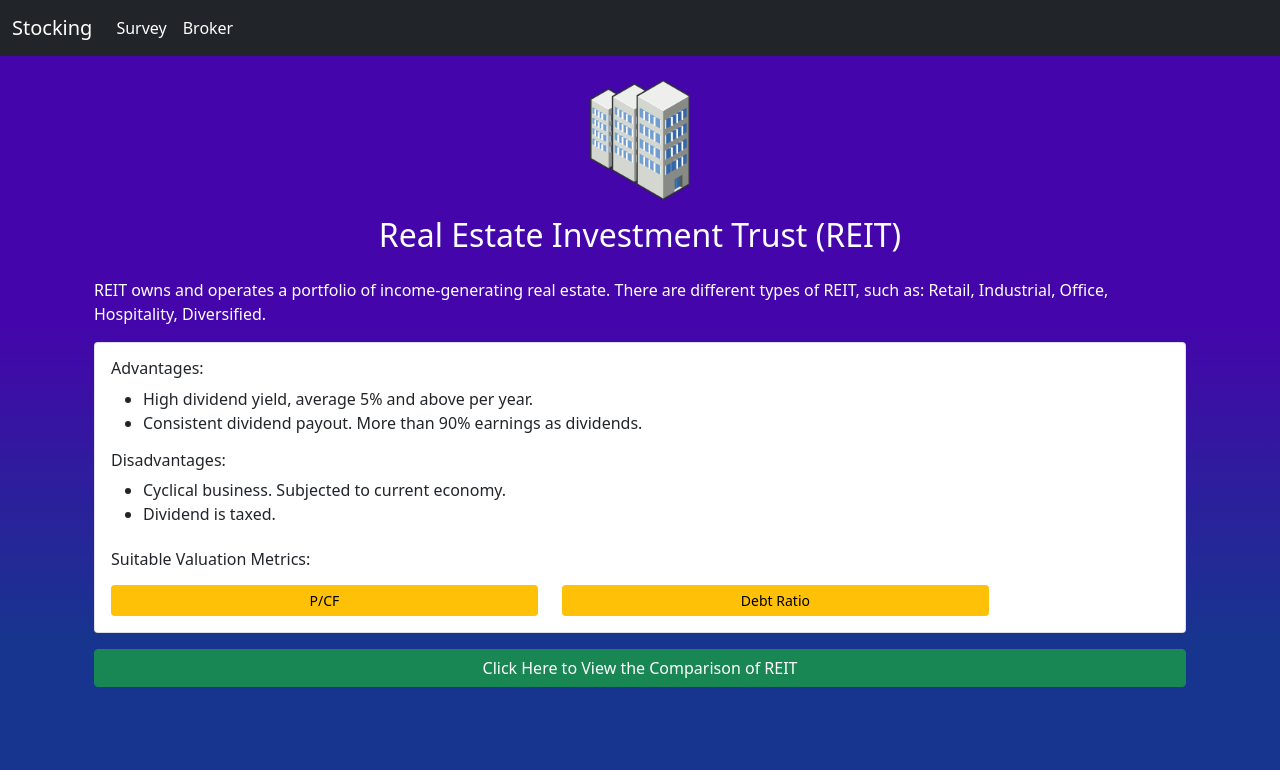
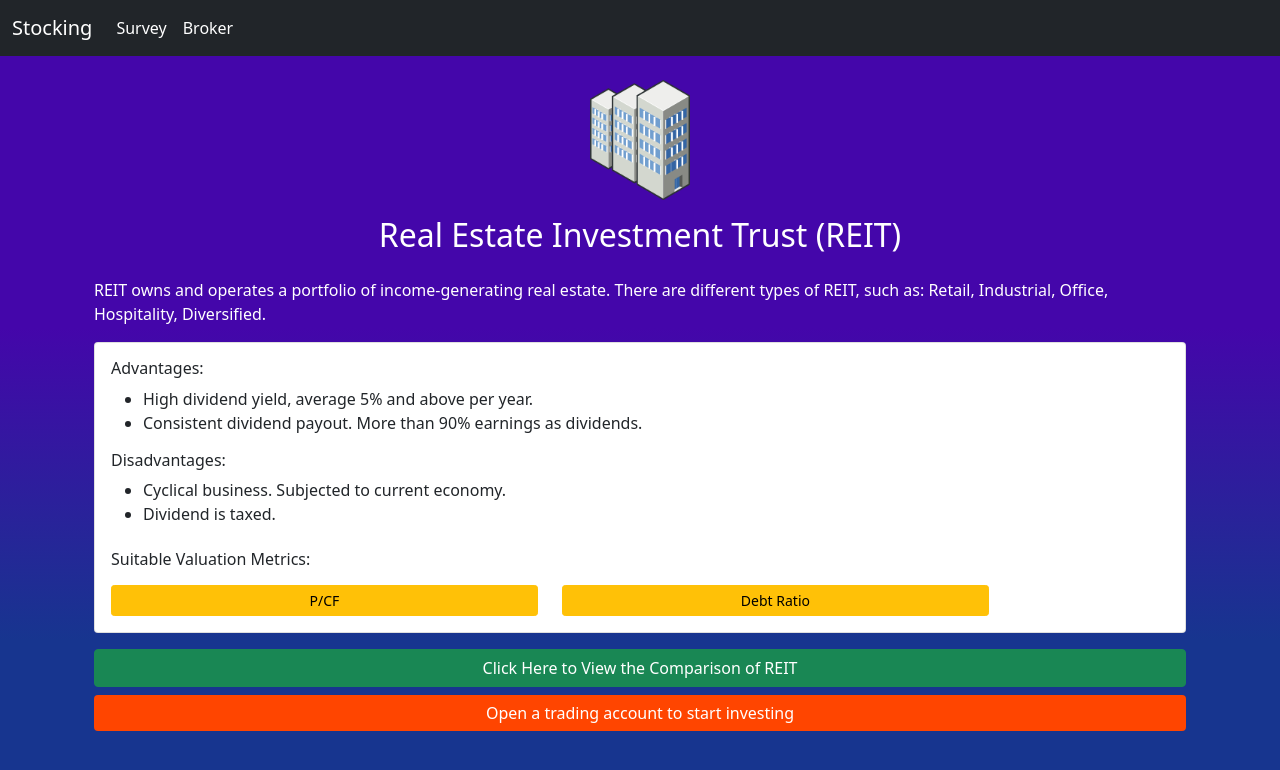
Before and after one commit to ajmal017/stocking, a Vue app: page /industry/1 in a window 1280 px wide. Shown: the top 770 px of the page. Built offline with nearby package versions, Linux system fonts and the light colour scheme.

Commit message:
add open account button

```diff
--- a/src/views/Industry.vue
+++ b/src/views/Industry.vue
@@ -30,6 +30,9 @@
     <router-link class="btn btn-success " :to="{name:'Stock'}">
       Click Here to View the Comparison of REIT
     </router-link>
+    <router-link class="btn btn-danger open" :to="{name:'Broker'}">
+      Open a trading account to start investing
+    </router-link>
   </div>
 </template>
 
@@ -48,4 +51,10 @@ export default {
 img {
   max-height: 120px;
 }
+
+.open {
+  background-color: orangered;
+  color: white;
+  border: orangered;
+}
 </style>
```
